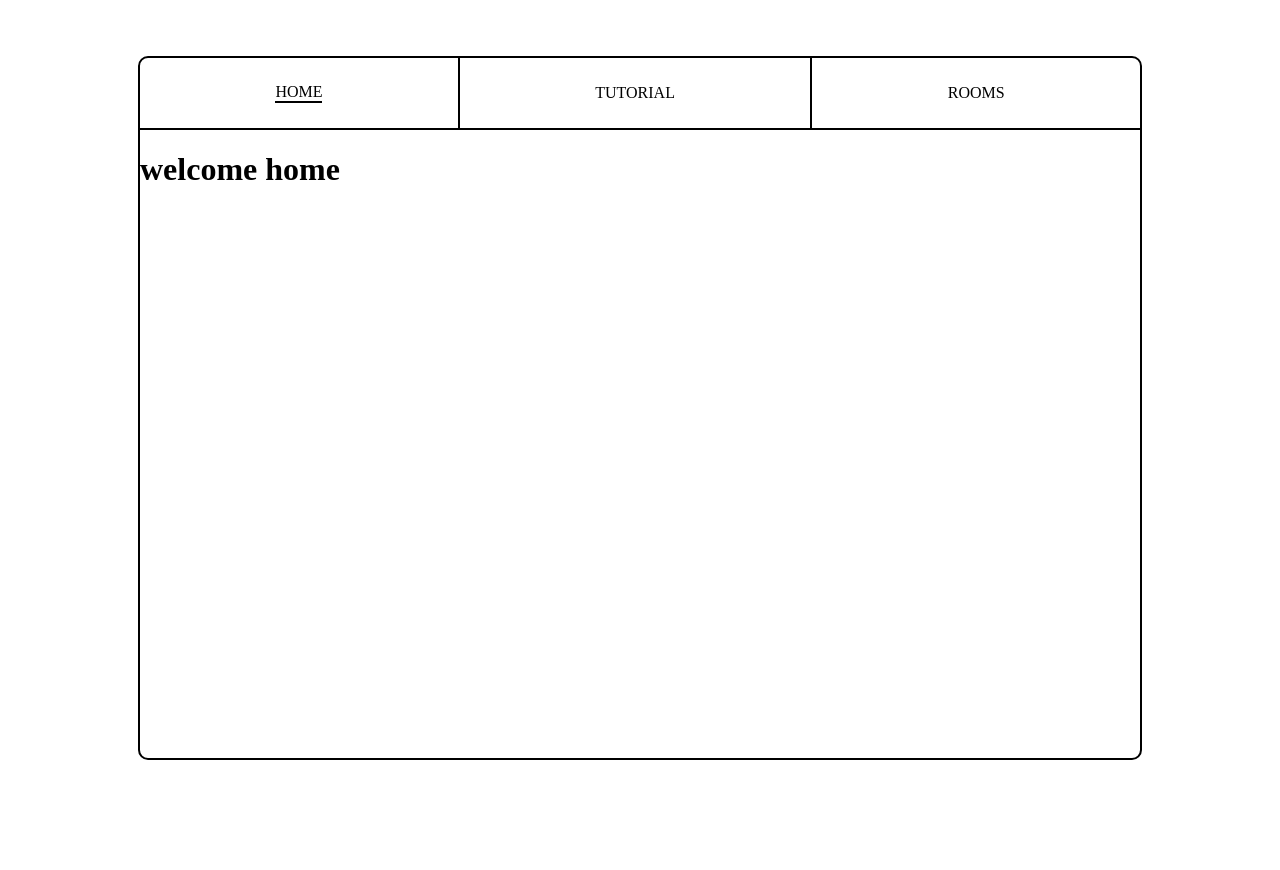
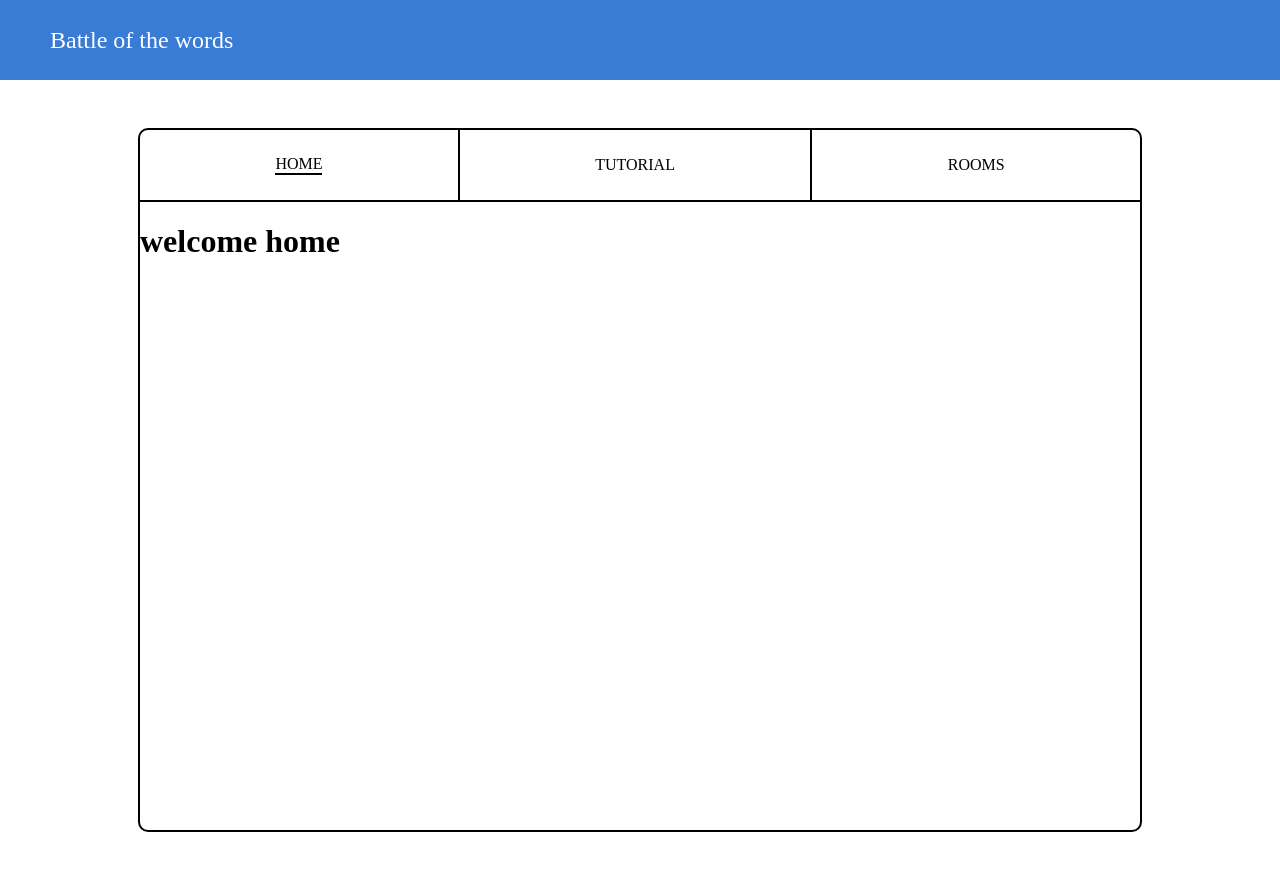
Before and after one commit to mrwanzein/battle_of_the_words, a React (Vite) app: page / in a window 1280 px wide. Shown: the top 870 px of the page. Before the commit the page ends 816 px from the top, so only its background shows below. Built offline with nearby package versions, Linux system fonts and the light colour scheme; no server answers.

Commit message:
Added basic navbar

```diff
--- a/src/App.jsx
+++ b/src/App.jsx
@@ -1,14 +1,17 @@
+import { BrowserRouter, Routes, Route } from "react-router-dom";
 import styled from "styled-components";
 import Arena from "./components/Arena";
-import { BrowserRouter, Routes, Route } from "react-router-dom";
 import HomePage from "./components/home/HomePage";
 import Home from "./components/home/Home";
 import Tutorial from "./components/tutorial/Tutorial";
 import Rooms from "./components/room/Rooms";
+import Navbar from "./components/navbar/Navbar";
 
 function App() {
   return (
     <BrowserRouter>
+      <Navbar />
+
       <AppWrapper>
         <Routes>
           <Route path="/" element={<HomePage />}>
--- /dev/null
+++ b/src/components/navbar/Navbar.jsx
@@ -0,0 +1,28 @@
+import { useNavigate } from "react-router-dom";
+import styled from "styled-components";
+
+const Navbar = () => {
+    const navigate = useNavigate();
+
+    return (
+        <NavDiv>
+            <GameName onClick={() => navigate("/")}>Battle of the words</GameName>
+        </NavDiv>
+    )
+}
+
+export default Navbar;
+
+const NavDiv = styled.div`
+    height: 80px;
+    background-color: #3a7bd6;
+    display: flex;
+    align-items: center;
+`
+
+const GameName = styled.span`
+    font-size: 1.5em;
+    cursor: pointer;
+    margin-left: 50px;
+    color: white;
+`
--- a/src/index.css
+++ b/src/index.css
@@ -1,3 +1,4 @@
 body {
     height: 100vh;
+    margin: 0;
 }
```
